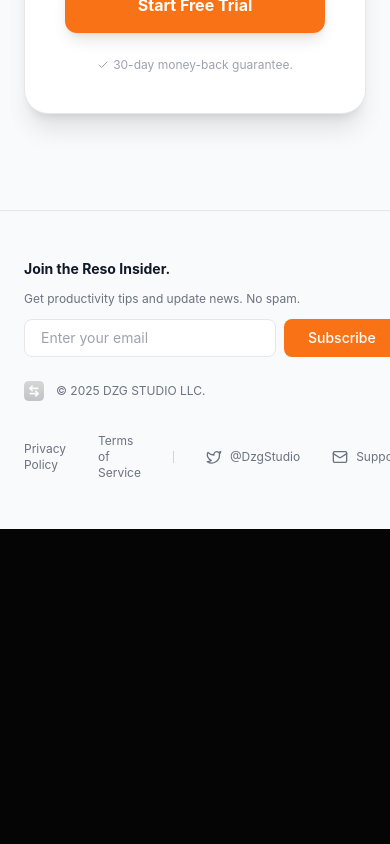
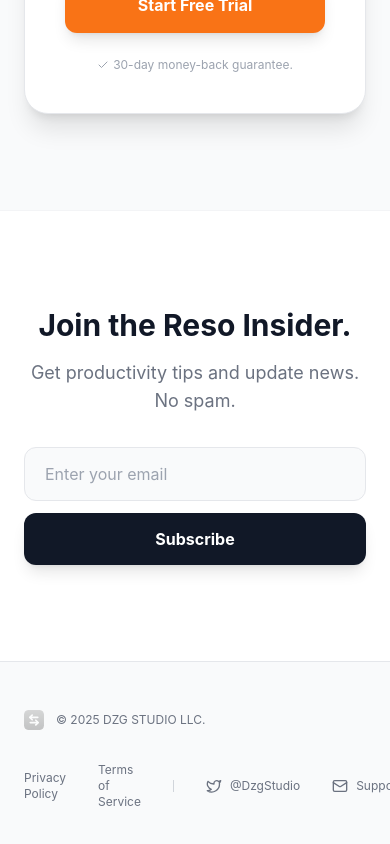
Before and after one commit to yg1112/ResoWebsite, a React (Vite) app: page / in a window 390 px wide. Shown: the part 7291-8135 px from the top of the page. Before the commit the page ends 7820 px from the top, so only its background shows below. Built offline with nearby package versions, Linux system fonts and the light colour scheme; the HTML template or start-up script is replaced by a standard one.

Commit message:
Refactor: Move newsletter signup to pre-footer
Co-authored-by: gaoyukun1205 <gaoyukun1205@gmail.com>

```diff
--- a/src/App.jsx
+++ b/src/App.jsx
@@ -843,37 +843,49 @@ const ResoLanding = () => {
         </div>
       </section>
 
+      {/* --- NEWSLETTER SECTION (Pre-footer) --- */}
+      <section className="py-24 px-6 bg-white border-t border-gray-100 relative z-10">
+        <div className="max-w-2xl mx-auto text-center">
+          <h2 className="text-3xl font-bold text-gray-900 mb-4">Join the Reso Insider.</h2>
+          <p className="text-gray-500 text-lg mb-8">
+            Get productivity tips and update news. No spam.
+          </p>
 
-      {/* --- FOOTER --- */}
-      <footer id="contact" className="py-12 px-6 border-t border-gray-200 bg-gray-50 text-xs text-gray-500 relative z-10">
-        <div className="max-w-6xl mx-auto flex flex-col md:flex-row justify-between items-start gap-8">
-          <div className="flex flex-col gap-6">
-            {/* Newsletter Signup Form */}
-            <div className="space-y-3">
-              <h3 className="text-sm font-bold text-gray-900">Join the Reso Insider.</h3>
-              <p className="text-xs text-gray-500">Get productivity tips and update news. No spam.</p>
+          {/* Success State */}
           {subscribed ? (
-                <div className="px-4 py-2 bg-green-50 border border-green-200 rounded-lg text-sm text-green-700">
-                  Thanks for subscribing! Check your email.
+            <div className="flex flex-col items-center justify-center p-6 bg-green-50 rounded-2xl border border-green-100 animate-in fade-in zoom-in duration-300">
+              <div className="w-12 h-12 bg-green-100 rounded-full flex items-center justify-center mb-3">
+                <CheckCircle2 size={24} className="text-green-600" />
+              </div>
+              <h3 className="text-xl font-bold text-gray-900">You're on the list!</h3>
+              <p className="text-gray-500">Thanks for subscribing.</p>
             </div>
           ) : (
-                <form className="flex gap-2" onSubmit={handleSubscribe}>
+            /* Form State */
+            <form onSubmit={handleSubscribe} className="flex flex-col sm:flex-row gap-3 justify-center max-w-md mx-auto">
               <input
                 type="email"
+                required
                 placeholder="Enter your email"
                 value={email}
                 onChange={(e) => setEmail(e.target.value)}
-                    className="flex-1 px-4 py-2 text-sm border border-gray-200 rounded-lg bg-white text-gray-900 placeholder-gray-400 focus:outline-none focus:ring-2 focus:ring-orange-500 focus:border-transparent"
+                className="flex-1 px-5 py-3.5 rounded-xl border border-gray-200 bg-gray-50 focus:bg-white focus:ring-2 focus:ring-orange-500/20 focus:border-orange-500 outline-none transition-all placeholder:text-gray-400"
               />
               <button
                 type="submit"
-                    className="px-6 py-2 bg-orange-500 text-white text-sm font-medium rounded-lg hover:bg-orange-600 transition-colors"
+                className="px-8 py-3.5 bg-gray-900 text-white font-bold rounded-xl hover:bg-gray-800 transition-all shadow-lg hover:shadow-xl hover:-translate-y-0.5 whitespace-nowrap"
               >
                 Subscribe
               </button>
             </form>
           )}
         </div>
+      </section>
+
+      {/* --- FOOTER --- */}
+      <footer id="contact" className="py-12 px-6 border-t border-gray-200 bg-gray-50 text-xs text-gray-500 relative z-10">
+        <div className="max-w-6xl mx-auto flex flex-col md:flex-row justify-between items-start gap-8">
+          <div className="flex flex-col gap-6">
             {/* Copyright */}
             <div className="flex items-center gap-3">
               <div className="w-5 h-5 opacity-40 grayscale hover:grayscale-0 transition-all">
```
Lines whose indentation alone changed are shown as unchanged.
